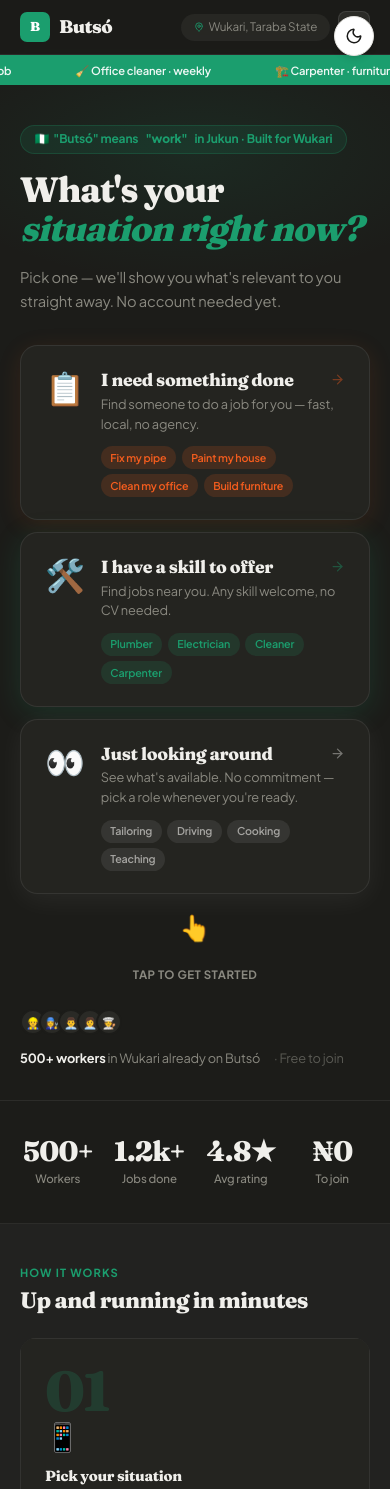
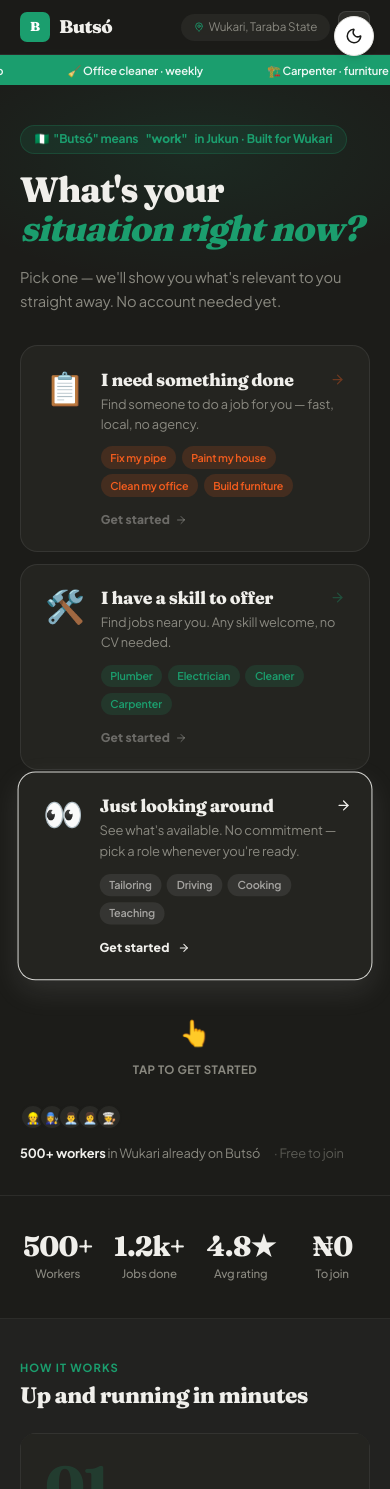
Before and after one commit to butsodev/Butso, a Next.js app: page / in a window 390 px wide. Shown: the top 1489 px of the page. Built offline with nearby package versions, Linux system fonts and the light colour scheme.

Commit message:
feat: mobile logout button on profile page, sequential card animations on landing, dark mode flash fix

```diff
--- a/components/LandingPage.tsx
+++ b/components/LandingPage.tsx
@@ -2,7 +2,7 @@
 
 import { motion, AnimatePresence } from 'framer-motion'
 import { ArrowRight, MapPin, Sun, Moon } from 'lucide-react'
-import { useState, useEffect } from 'react'
+import { useState, useEffect, useRef } from 'react'
 import { useAppStore } from '@/lib/store'
 
 const tickerItems = [
@@ -50,16 +50,34 @@ export function LandingPage() {
   const [pressed, setPressed] = useState<Situation | null>(null)
   const [tickerPaused, setTickerPaused] = useState(false)
   const [showHint, setShowHint] = useState(false)
+  // Which card is currently "speaking" — cycles 0→1→2→0 on a timer
+  const [activeCard, setActiveCard] = useState<number>(-1)
+  const cycleRef = useRef<NodeJS.Timeout | null>(null)
 
-  // Show the animated hand hint after 1.2s — gives cards time to load in first
   useEffect(() => {
-    const t = setTimeout(() => setShowHint(true), 1200)
-    return () => clearTimeout(t)
+    // Start hint + cycling after cards load
+    const hint = setTimeout(() => setShowHint(true), 1200)
+
+    // Begin cycle after 1.5s — card 0 first
+    const start = setTimeout(() => {
+      setActiveCard(0)
+      cycleRef.current = setInterval(() => {
+        setActiveCard(prev => (prev + 1) % 3)
+      }, 1600) // each card gets 1.6s of attention
+    }, 1500)
+
+    return () => {
+      clearTimeout(hint)
+      clearTimeout(start)
+      if (cycleRef.current) clearInterval(cycleRef.current)
+    }
   }, [])
 
   const choose = (situation: Situation) => {
     setPressed(situation)
     setShowHint(false)
+    setActiveCard(-1)
+    if (cycleRef.current) clearInterval(cycleRef.current)
     sessionStorage.setItem('selectedSituation', situation)
 
     if (situation === 'exploring') {
@@ -164,39 +182,6 @@ export function LandingPage() {
           padding: 1.5rem;
           position: relative;
           overflow: hidden;
-        }
-        /* Pulsing glow on cards — subtle breathing to show they're alive */
-        @keyframes card-breathe {
-          0%, 100% { box-shadow: 0 0 0 0 rgba(27,158,110,0); transform: translateY(0px); }
-          50% { box-shadow: 0 8px 30px rgba(27,158,110,0.12); transform: translateY(-2px); }
-        }
-        .sit-card-need-breathe {
-          animation: card-breathe-need 3.5s ease-in-out infinite;
-        }
-        .sit-card-skill-breathe {
-          animation: card-breathe-skill 3.5s ease-in-out infinite 0.4s;
-        }
-        .sit-card-explore-breathe {
-          animation: card-breathe-explore 3.5s ease-in-out infinite 0.8s;
-        }
-        @keyframes card-breathe-need {
-          0%, 100% { box-shadow: 0 2px 12px rgba(245,93,30,0); }
-          50% { box-shadow: 0 6px 28px rgba(245,93,30,0.15); }
-        }
-        @keyframes card-breathe-skill {
-          0%, 100% { box-shadow: 0 2px 12px rgba(27,158,110,0); }
-          50% { box-shadow: 0 6px 28px rgba(27,158,110,0.18); }
-        }
-        @keyframes card-breathe-explore {
-          0%, 100% { box-shadow: 0 2px 12px rgba(255,255,255,0); }
-          50% { box-shadow: 0 6px 28px rgba(255,255,255,0.06); }
-        }
-
-        /* Bouncing hand pointer */
-        @keyframes hand-bounce {
-          0%, 100% { transform: translateY(0px); }
-          40% { transform: translateY(-10px); }
-          60% { transform: translateY(-6px); }
         }
         .hand-bounce {
           animation: hand-bounce 1.4s ease-in-out infinite;
@@ -307,19 +292,35 @@ export function LandingPage() {
             transition={{ delay: 0.2, duration: 0.5, ease: 'easeOut' }}
             style={{ display: 'flex', flexDirection: 'column', gap: '0.75rem', marginBottom: '2rem' }}
           >
-            {situations.map((sit) => {
+            {situations.map((sit, idx) => {
               const colorKey = sit.id === 'need-done' ? 'need' : sit.id === 'have-skill' ? 'skill' : 'explore'
-              const breatheClass = pressed ? '' : (sit.id === 'need-done' ? 'sit-card-need-breathe' : sit.id === 'have-skill' ? 'sit-card-skill-breathe' : 'sit-card-explore-breathe')
               const accentColor = sit.id === 'need-done' ? '#F55D1E' : sit.id === 'have-skill' ? '#1B9E6E' : '#F0EFEB'
               const isPressed = pressed === sit.id
+              const isActive = !pressed && activeCard === idx
 
               return (
-                <button
+                <motion.button
                   key={sit.id}
-                  className={`sit-card card-${colorKey} ${breatheClass}${isPressed ? ` active-${colorKey === 'need' ? 'need' : colorKey === 'skill' ? 'skill' : 'explore'}` : ''}`}
+                  className={`sit-card card-${colorKey}${isPressed ? ` active-${colorKey === 'need' ? 'need' : colorKey === 'skill' ? 'skill' : 'explore'}` : ''}`}
                   onClick={() => choose(sit.id)}
                   onMouseEnter={() => setHovered(sit.id)}
                   onMouseLeave={() => setHovered(null)}
+                  // Each card takes a turn lifting up — like tapping you on the shoulder
+                  animate={
+                    isPressed ? { scale: 0.97, y: 0 } :
+                      isActive ? {
+                        y: [-2, -14, -10, -13, 0], scale: [1, 1.025, 1.015, 1.02, 1],
+                        borderColor: accentColor,
+                        boxShadow: [`0 2px 8px rgba(0,0,0,0)`, `0 16px 40px ${accentColor}30`, `0 12px 32px ${accentColor}25`, `0 14px 36px ${accentColor}28`, `0 2px 8px rgba(0,0,0,0)`]
+                      }
+                        : { y: 0, scale: 1 }
+                  }
+                  transition={
+                    isActive
+                      ? { duration: 1.4, times: [0, 0.25, 0.55, 0.7, 1], ease: 'easeInOut' }
+                      : { duration: 0.35, ease: 'easeOut' }
+                  }
+                  whileTap={{ scale: 0.97 }}
                 >
                   <div style={{ display: 'flex', alignItems: 'flex-start', gap: '1rem' }}>
                     {/* Emoji */}
@@ -331,19 +332,30 @@ export function LandingPage() {
                         <h2 style={{ fontFamily: 'var(--font-heading), serif', fontSize: '1.1rem', fontWeight: 800, color: '#F0EFEB', letterSpacing: '-0.02em', lineHeight: 1.2 }}>
                           {sit.headline}
                         </h2>
-                        <ArrowRight size={15} style={{ color: accentColor, flexShrink: 0, opacity: hovered === sit.id || isPressed ? 1 : 0.4, transition: 'opacity 0.15s, transform 0.15s', transform: hovered === sit.id ? 'translateX(3px)' : 'none' }} />
+                        <ArrowRight size={15} style={{ color: accentColor, flexShrink: 0, opacity: hovered === sit.id || isPressed || isActive ? 1 : 0.35, transition: 'opacity 0.2s, transform 0.2s', transform: hovered === sit.id || isActive ? 'translateX(4px)' : 'none' }} />
                       </div>
                       <p style={{ fontSize: '0.8rem', color: '#8A8980', lineHeight: 1.55, marginBottom: '0.75rem' }}>
                         {sit.sub}
                       </p>
-                      <div style={{ display: 'flex', flexWrap: 'wrap', gap: '0.35rem' }}>
+                      <div style={{ display: 'flex', flexWrap: 'wrap', gap: '0.35rem', marginBottom: '0.85rem' }}>
                         {sit.pills.map(p => (
                           <span key={p} className={`pill-small ${colorKey}`}>{p}</span>
                         ))}
                       </div>
+                      {/* CTA label — always visible, glows when this card is active */}
+                      <div style={{
+                        display: 'flex', alignItems: 'center', gap: 5,
+                        fontSize: '0.75rem', fontWeight: 800,
+                        color: isActive || isPressed ? accentColor : 'rgba(240,239,235,0.35)',
+                        transition: 'color 0.3s',
+                        letterSpacing: '0.01em',
+                      }}>
+                        <span>Get started</span>
+                        <ArrowRight size={12} style={{ transition: 'transform 0.3s', transform: isActive ? 'translateX(3px)' : 'none' }} />
+                      </div>
                     </div>
                   </div>
-                </button>
+                </motion.button>
               )
             })}
           </motion.div>
--- a/components/UserProfile.tsx
+++ b/components/UserProfile.tsx
@@ -1,15 +1,20 @@
 'use client'
 
 import { motion } from 'framer-motion'
-import { ArrowLeft, Star, MapPin, Copy, Check } from 'lucide-react'
+import { ArrowLeft, Star, MapPin, Copy, Check, LogOut } from 'lucide-react'
 import { useState } from 'react'
 import { useAppStore } from '@/lib/store'
 
 export function UserProfile() {
-  const { setCurrentPage, currentUser } = useAppStore()
+  const { setCurrentPage, currentUser, setCurrentUser } = useAppStore()
   const [copied, setCopied] = useState(false)
 
   if (!currentUser) return null
+
+  const handleLogout = () => {
+    setCurrentUser(null)
+    setCurrentPage('splash')
+  }
 
   const generateUsername = (name: string, id: string) => {
     return `${name.toLowerCase().replace(/\s+/g, '')}_${id.slice(0, 6)}`
@@ -129,6 +134,29 @@ export function UserProfile() {
         >
           Edit Profile
         </motion.button>
+
+        {/* Logout — visible on mobile where sidebar isn't shown */}
+        <motion.button
+          initial={{ y: 20, opacity: 0 }}
+          animate={{ y: 0, opacity: 1 }}
+          transition={{ delay: 0.25 }}
+          onClick={handleLogout}
+          className="w-full flex items-center justify-center gap-2 mt-3 px-6 py-3 rounded-lg font-semibold text-destructive border-2 border-destructive/30 hover:bg-destructive/10 transition lg:hidden"
+        >
+          <LogOut size={18} />
+          Log Out
+        </motion.button>
+
+        {/* Settings link on mobile */}
+        <motion.button
+          initial={{ opacity: 0 }}
+          animate={{ opacity: 1 }}
+          transition={{ delay: 0.3 }}
+          onClick={() => setCurrentPage('settings')}
+          className="w-full text-center text-sm text-muted-foreground hover:text-foreground transition py-2 lg:hidden"
+        >
+          ⚙️ Settings
+        </motion.button>
       </div>
     </motion.div>
   )
```
